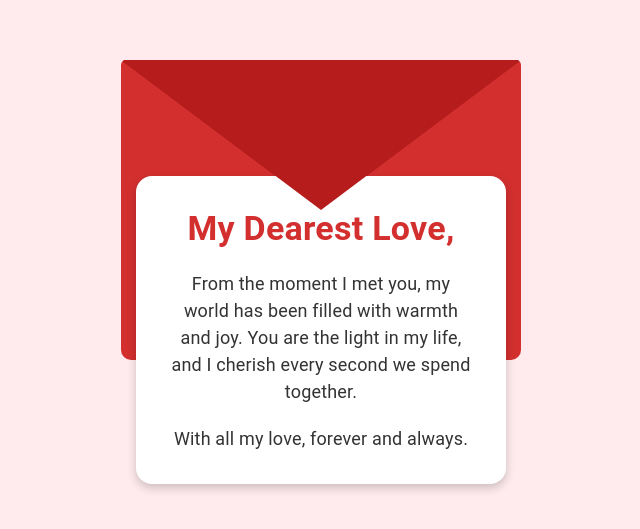
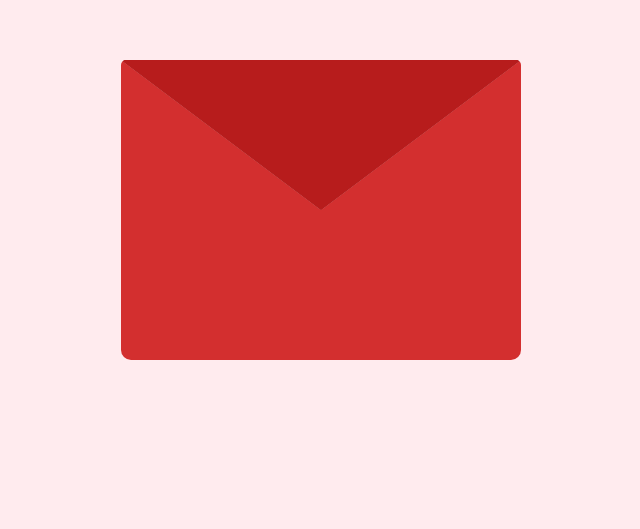
Before and after one commit to miguellllllllllllllllll/girlfriend_quiz, a React (Vite) app: page /letter in a window 1280 px wide. Shown: the part 215-744 px from the top of the page, without its empty margins (319-959 px from the left). Built offline with nearby package versions, Linux system fonts and the light colour scheme.

Commit message:
finally made the correct letter form

```diff
--- a/src/pages/Letter.jsx
+++ b/src/pages/Letter.jsx
@@ -13,14 +13,14 @@ export default function LoveLetter() {
         alignItems: "center",
         height: "100vh",
         backgroundColor: "#ffebee",
-        paddingTop: "50px", // Brief weiter unten
+        paddingTop: "50px",
       }}
     >
       <Box
         sx={{
           position: "relative",
-          width: "400px", // Größer
-          height: "300px", // Größer
+          width: "400px",
+          height: "300px",
         }}
       >
         {/* Umschlag Unterteil */}
@@ -30,6 +30,9 @@ export default function LoveLetter() {
             width: "100%",
             height: "100%",
             backgroundColor: "#d32f2f",
+            clipPath: "polygon(0% 100%, 100% 100%, 100% 00%, 50% 50%, 0% 0%)",
+            // 50% 50% = cutout
+
             borderRadius: "5px 5px 10px 10px",
             borderBottom: "10px",
 
@@ -76,9 +79,13 @@ export default function LoveLetter() {
 
         {/* Love Letter */}
         <motion.div
-          initial={{ y: 120 }} // Anfangs weiter unten
-          animate={{ y: open ? -200 : 120 }} // Höher schweben, aber nicht aus dem Bildschirm
-          transition={{ type: "spring", stiffness: 100 }}
+          initial={{ y: 120, opacity: 0 }} // Unsichtbar am Anfang
+          animate={{ y: open ? -200 : 120, opacity: open ? 1 : 0 }} // Sichtbar, wenn geöffnet
+          transition={{
+            type: "spring",
+            stiffness: 100,
+            opacity: { duration: 0.5 },
+          }}
           style={{
             position: "absolute",
             borderRadius: "5px",
@@ -86,6 +93,7 @@ export default function LoveLetter() {
             left: "50%",
             transform: "translate(-50%, -50%)",
             zIndex: 2,
+            display: open ? "block" : "none", // Falls gewünscht, kann opacity alleine genutzt werden
           }}
         >
           <Paper
@@ -100,11 +108,11 @@ export default function LoveLetter() {
               textAlign: "center",
               backgroundColor: "#fff",
               borderRadius: "16px",
-              boxShadow: "0 4px 10px rgba(0, 0, 0, 0.2)",
+              boxShadow: "0 6px 15px rgba(0, 0, 0, 0.3)",
             }}
           >
             <Typography
-              variant="h4" // Größerer Titel
+              variant="h4"
               sx={{ color: "#d32f2f", fontWeight: "bold" }}
             >
               My Dearest Love,
```
